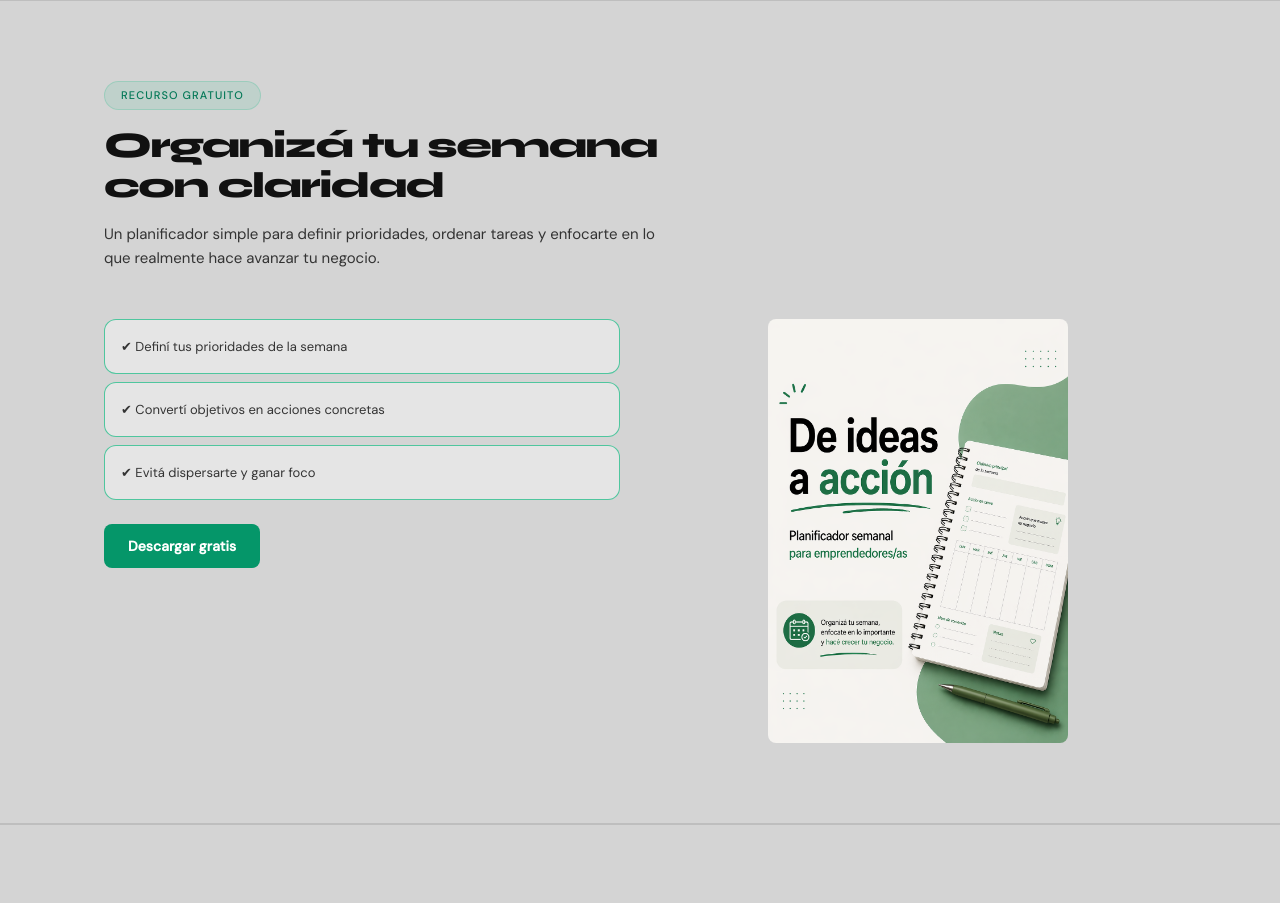
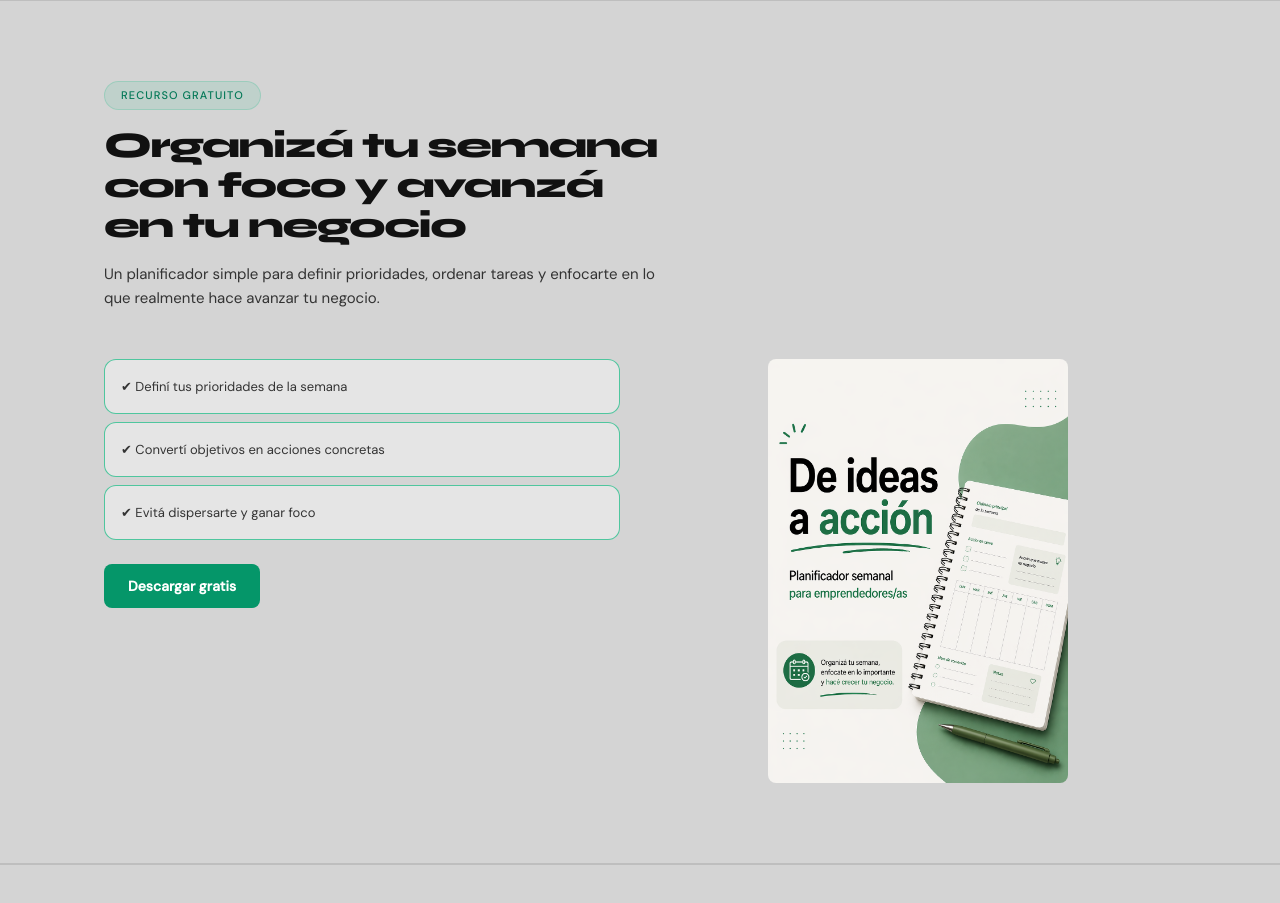
Before and after one commit to joy-amorin/WebSoluciones-landing-page, a Next.js app: page / in a window 1280 px wide. Shown: the part 900-1803 px from the top of the page. Built offline with nearby package versions, Linux system fonts and the light colour scheme.

Commit message:
style: change h2

```diff
--- a/components/Planificador.jsx
+++ b/components/Planificador.jsx
@@ -16,7 +16,7 @@ export default function Planner() {
           </span>
 
           <h2 className="text-4xl font-extrabold tracking-tighter text-[#111] mb-4">
-            Organizá tu semana con claridad
+            Organizá tu semana con foco y avanzá en tu negocio
           </h2>
 
           <p className="text-[15px] text-[#333] leading-relaxed">
```
